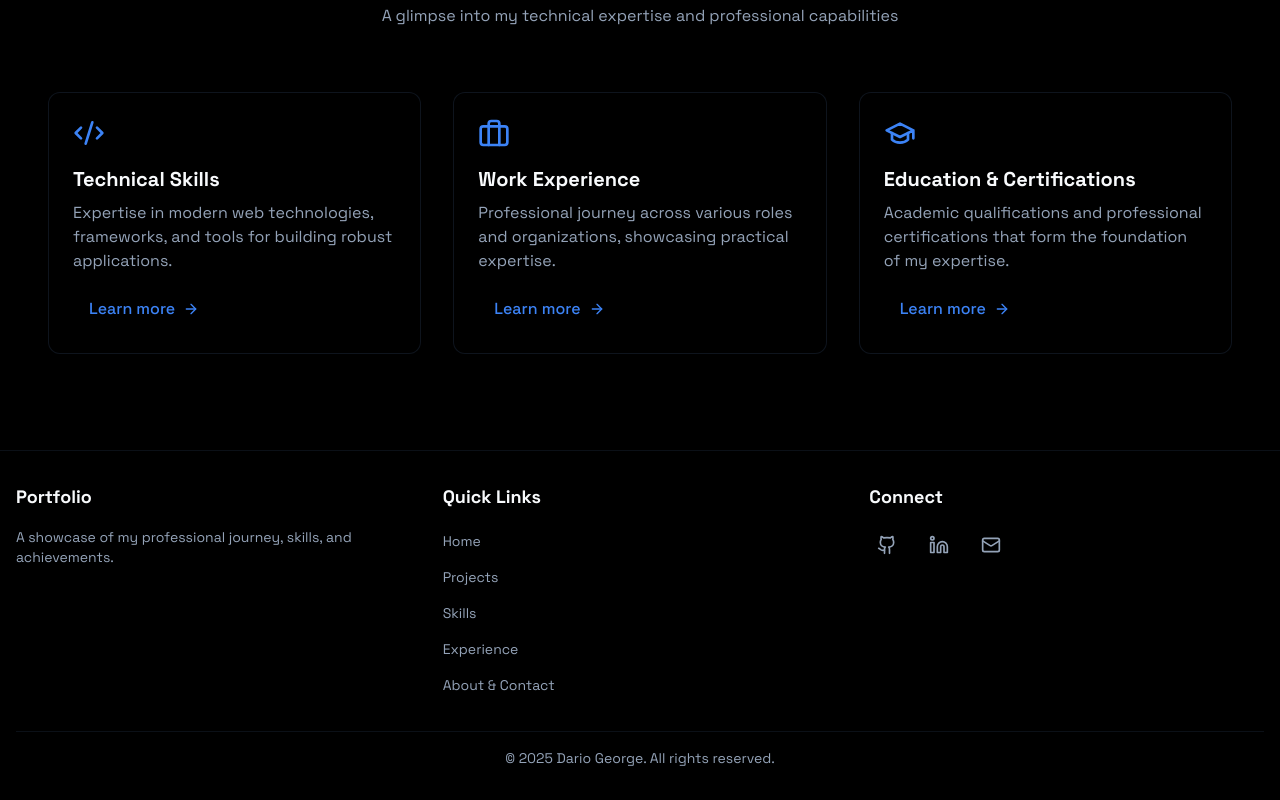
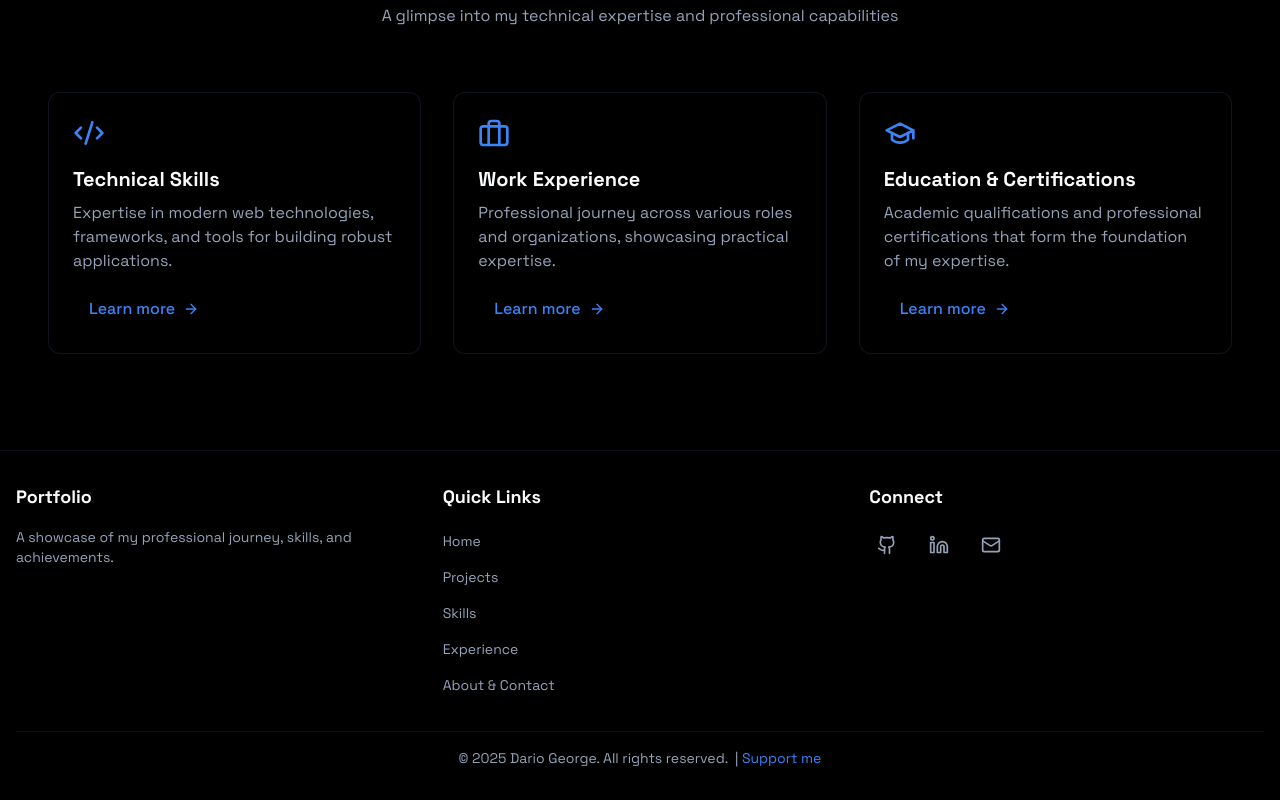
Before and after one commit to dariogeorge21/personal-portfolio, a Next.js app: page / in a window 1280 px wide. Shown: the part 948-1748 px from the top of the page. Built offline with nearby package versions, Linux system fonts and the light colour scheme.

Commit message:
donate option

```diff
--- a/components/footer.tsx
+++ b/components/footer.tsx
@@ -43,7 +43,17 @@ export default function Footer() {
         </div>
 
         <div className="mt-6 sm:mt-8 pt-3 sm:pt-4 border-t border-border/40 text-center text-xs sm:text-sm text-muted-foreground">
-          <p>© {currentYear} Dario George. All rights reserved.</p>
+            <p>
+            © {currentYear} Dario George. All rights reserved. &nbsp;|&nbsp;
+            <a
+              href="https://ko-fi.com/U7U61GHVW1"
+              target="_blank"
+              rel="noopener noreferrer"
+              className="text-primary hover:underline"
+            >
+              Support me
+            </a>
+            </p>
         </div>
       </div>
     </footer>
```
